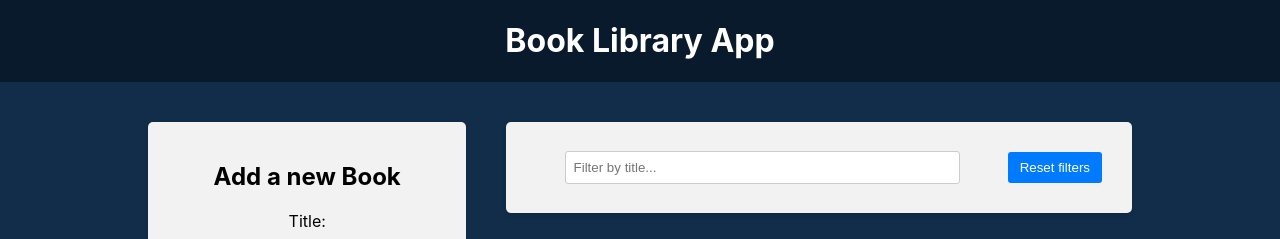
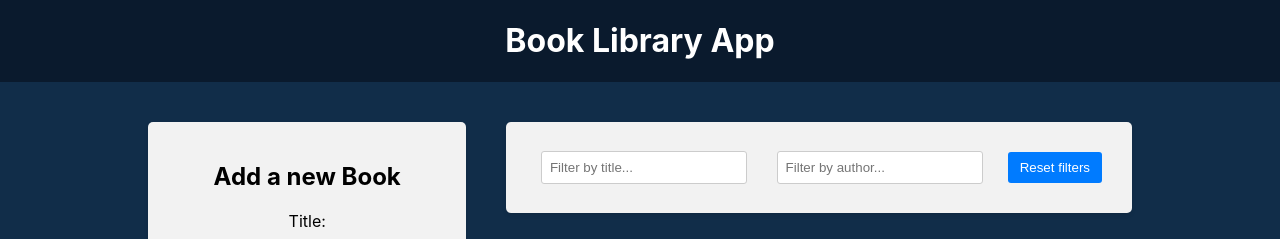
Before and after one commit to Akril0/react-redux, a React (Create React App) app in the folder frontend/: page / in a window 1280 px wide. Shown: the top 239 px of the page. Built offline with nearby package versions, Linux system fonts and the light colour scheme.

Commit message:
Filter by author

```diff
--- a/frontend/src/components/BookForm/BookForm.js
+++ b/frontend/src/components/BookForm/BookForm.js
@@ -1,6 +1,6 @@
 import {useState} from 'react';
 import {useDispatch} from 'react-redux';
-import createBookWithId from '../../utils/createBookWithId.js'
+import createBookWithId from '../../utils/createBookWithId.js';
 import {addBook} from '../../redux/books/actionCreators.js';
 import booksData from '../../data/books.json';
 import './BookForm.css';
@@ -16,7 +16,7 @@ const BookForm = () => {
         if (title && author) {
             const book = createBookWithId({
                 title,
-                author
+                author,
             });
             dispatch(addBook(book));
 
--- a/frontend/src/components/BookList/BookList.js
+++ b/frontend/src/components/BookList/BookList.js
@@ -2,11 +2,12 @@ import './BookList.css';
 import {useDispatch, useSelector} from 'react-redux';
 import {BsBookmarkStar, BsBookmarkStarFill} from 'react-icons/bs';
 import {deleteBook, toggleFavorite} from '../../redux/books/actionCreators.js';
-import {selectTitleFilter} from '../../redux/slices/filterSlice.js';
+import {selectAuthorFilter, selectTitleFilter} from '../../redux/slices/filterSlice.js';
 
 const BookList = () => {
     const books = useSelector((state) => state.books);
     const titleFilter = useSelector(selectTitleFilter);
+    const authorFilter = useSelector(selectAuthorFilter);
     const dispatch = useDispatch();
     const handleDeleteBook = (id) => {
         dispatch(deleteBook(id));
@@ -17,7 +18,9 @@ const BookList = () => {
     };
 
     const filteredBooks = books.filter(book => {
-        return book.title.toLowerCase().includes(titleFilter.toLowerCase());
+        const matchByTitle = book.title.toLowerCase().includes(titleFilter.toLowerCase());
+        const matchByAuthor = book.author.toLowerCase().includes(authorFilter.toLowerCase());
+        return matchByAuthor && matchByTitle;
     });
 
     return (
--- a/frontend/src/components/Filter/Filter.js
+++ b/frontend/src/components/Filter/Filter.js
@@ -1,13 +1,23 @@
 import {useDispatch, useSelector} from 'react-redux';
-import {resetFilters, selectTitleFilter, setTitleFilter} from '../../redux/slices/filterSlice.js';
+import {
+    resetFilters,
+    selectAuthorFilter,
+    selectTitleFilter,
+    setAuthorFilter,
+    setTitleFilter,
+} from '../../redux/slices/filterSlice.js';
 import './Filter.css';
 
 const Filter = () => {
     const dispatch = useDispatch();
     const titleFilter = useSelector(selectTitleFilter);
-
+    const authorFilter = useSelector(selectAuthorFilter)
     const handleTitleFilterChange = (e) => {
         dispatch(setTitleFilter(e.target.value));
+    };
+
+    const handleAuthorFilterChange = (e) => {
+        dispatch(setAuthorFilter(e.target.value));
     };
 
     const handleResetFilters = () => {
@@ -21,6 +31,10 @@ const Filter = () => {
                     <input type="text" placeholder="Filter by title..." value={titleFilter}
                            onChange={handleTitleFilterChange}/>
                 </div>
+                <div className="filter-group">
+                    <input type="text" placeholder="Filter by author..." value={authorFilter}
+                           onChange={handleAuthorFilterChange}/>
+                </div>
                 <button type="button" onClick={handleResetFilters}>Reset filters </button>
             </div>
         </div>);
--- a/frontend/src/redux/slices/filterSlice.js
+++ b/frontend/src/redux/slices/filterSlice.js
@@ -2,6 +2,7 @@ import {createSlice} from '@reduxjs/toolkit';
 
 const initialState = {
     title: '',
+    author: '',
 };
 
 const filterSlice = createSlice(({
@@ -11,14 +12,19 @@ const filterSlice = createSlice(({
         setTitleFilter: (state, action) => {
             return {...state, title: action.payload};
         },
-        resetFilters:(state)=> {
-            return initialState
-        }
+        setAuthorFilter: (state, action) => {
+            return {...state, author: action.payload};
+        },
+        resetFilters: (state) => {
+            return initialState;
+        },
     },
 }));
 
-export const {setTitleFilter, resetFilters} = filterSlice.actions;
+export const {setTitleFilter, setAuthorFilter, resetFilters} = filterSlice.actions;
 
-export const selectTitleFilter =state => state.filter.title
+export const selectTitleFilter = state => state.filter.title;
+export const selectAuthorFilter = state => state.filter.author;
+
 
 export default filterSlice.reducer;
```
